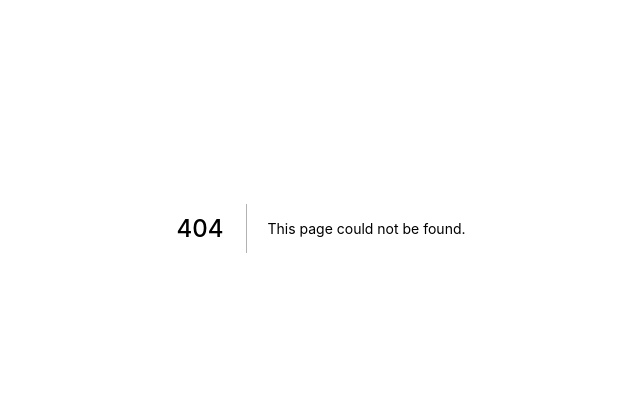
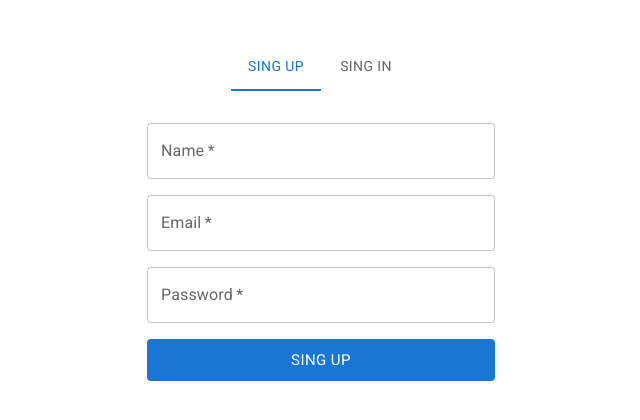
Before and after one commit to Serge0n/Game-Catalog-Apollo-Client-Next.js, a Next.js app: page /auth in a window 1280 px wide. Before the commit this address had no page. Shown: the part 172-592 px from the top of the page, without its empty margins (319-959 px from the left). Built offline with nearby package versions, Linux system fonts and the light colour scheme.

Commit message:
auth page

```diff
--- a/src/components/StickyHeader.tsx
+++ b/src/components/StickyHeader.tsx
@@ -1,5 +1,6 @@
 import { FC } from "react"
 import { AppBar, Toolbar, Typography, Button, styled } from "@mui/material"
+import Link from "next/link"
 
 const Offset = styled("div")(({ theme }) => theme.mixins.toolbar)
 
@@ -11,7 +12,10 @@ export const StickyHeader: FC = () => {
           <Typography variant="h6" component="div" sx={{ flexGrow: 1 }}>
             Discovery
           </Typography>
-          <Button color="inherit">Login</Button>
+
+          <Link href="/auth">
+            <Button color="inherit">Login</Button>
+          </Link>
         </Toolbar>
       </AppBar>
 
--- /dev/null
+++ b/src/pages/auth.tsx
@@ -0,0 +1,75 @@
+import { NextPage } from "next"
+import { SyntheticEvent, useState } from "react"
+import { Box, Button, Container, TextField, Tab } from "@mui/material"
+import { TabContext, TabList, TabPanel } from "@mui/lab"
+import Link from "next/link"
+
+type AuthTab = "Sing Up" | "Sing In"
+
+const Auth: NextPage = () => {
+  const [value, setValue] = useState<AuthTab>("Sing Up")
+
+  const handleChange = (_e: SyntheticEvent, newValue: AuthTab) => {
+    setValue(newValue)
+  }
+
+  return (
+    <Container maxWidth="xs">
+      <Box
+        component="form"
+        height="100vh"
+        sx={{
+          "& .MuiTextField-root": { my: 1 },
+          display: "flex",
+          flexDirection: "column",
+          justifyContent: "center",
+          alignItems: "center",
+        }}
+        noValidate
+        autoComplete="off"
+      >
+        <TabContext value={value}>
+          <TabList onChange={handleChange} aria-label="lab API tabs example">
+            <Tab label="Sing Up" value="Sing Up" />
+            <Tab label="Sing In" value="Sing In" />
+          </TabList>
+
+          <TabPanel value="Sing Up">
+            <TextField label="Name" fullWidth required />
+            <TextField label="Email" fullWidth required />
+            <TextField label="Password" type="password" fullWidth required />
+            <Link href="/">
+              <Button
+                fullWidth
+                size="large"
+                variant="contained"
+                disableElevation
+                sx={{ my: 1 }}
+              >
+                Sing Up
+              </Button>
+            </Link>
+          </TabPanel>
+
+          <TabPanel value="Sing In">
+            <TextField label="Name" fullWidth required />
+            <TextField label="Password" type="password" fullWidth required />
+            <Link href="/">
+              <Button
+                sx={{ my: 1 }}
+                variant="contained"
+                size="large"
+                disableElevation
+                fullWidth
+              >
+                Sing In
+              </Button>
+            </Link>
+          </TabPanel>
+        </TabContext>
+      </Box>
+    </Container>
+  )
+}
+
+export default Auth
```
Also changed, not shown: package.json (+6 -5 lines), src/pages/index.tsx (+2 -9 lines), 1 other file (tests, documents, lock files or other folders).
